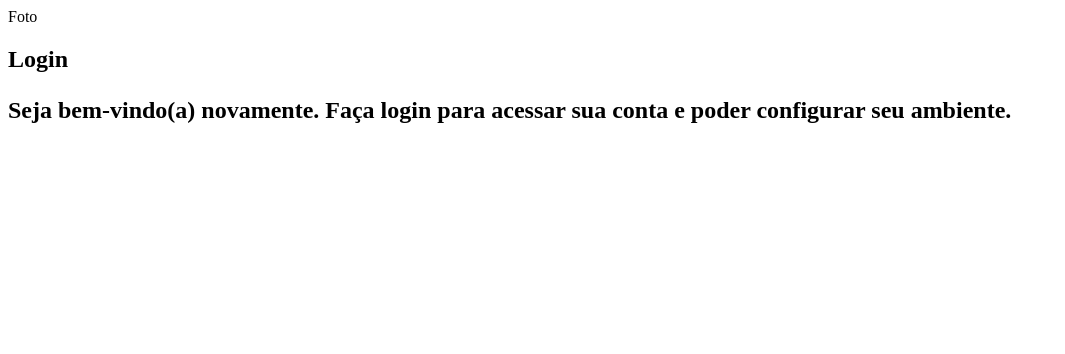
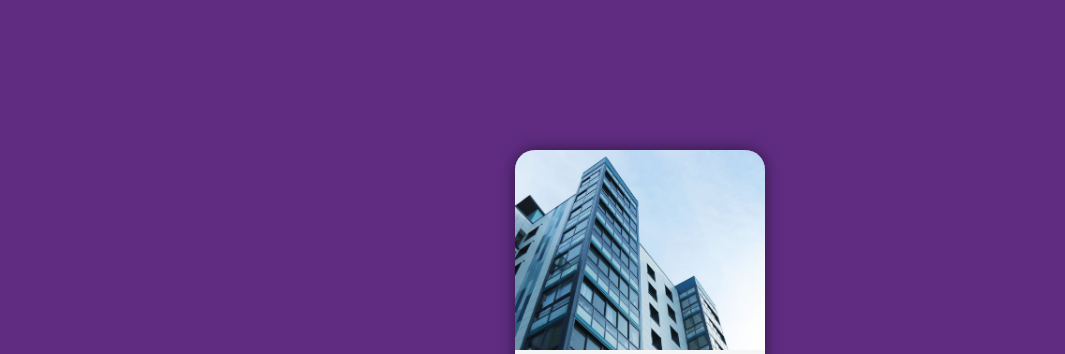
Before and after one commit to VI6IX/ProjetoLogin, a plain HTML site: page index.html in a window 1280 px wide. Shown: the top 354 px of the page, without its empty margins (0-1065 px from the left). Drawn offline with Linux system fonts and the light colour scheme.

Commit message:
CSS básico da tela de login

```diff
--- a/estilos/style.css
+++ b/estilos/style.css
@@ -6,3 +6,52 @@ Paleta de Cores
 Verde: #49a09d
 Lilás: #5f2c82
 */
+
+:root {
+    --verde: #49a09d;
+    --roxo: #5f2c82;
+}
+
+* {
+    font-family: system-ui, -apple-system, BlinkMacSystemFont, 'Segoe UI', Roboto, Oxygen, Ubuntu, Cantarell, 'Open Sans', 'Helvetica Neue', sans-serif;
+    padding: 0px;
+    margin: 0px;
+    box-sizing: border-box;
+}
+
+body, html {
+    background-color: var(--roxo);
+    height: 100vh;
+    width: 100vw;
+}
+
+main {
+    position: relative;
+    height: 100vh;
+    width: 100vw;
+}
+
+section#login {
+    position: absolute;
+    top: 50%;
+    left: 50%;
+    transform: translate(-50%, -50%);
+    overflow: hidden;
+    background-color: whitesmoke;
+    width: 250px;
+    height: 500px;
+    border-radius: 20px;
+    box-shadow: 0px 0px 15px #00000080;
+}
+
+section#login > div#imagem {
+    background: var(--roxo) url(../imagens/metal.jpg) no-repeat;
+    background-size: cover;
+    background-position: left center;
+    height: 200px;
+}
+
+section#login > div#formulario {
+    display: block;
+    padding: 10px;
+}
--- a/index.html
+++ b/index.html
@@ -1,27 +1,28 @@
 <!DOCTYPE html>
 <html lang="pt-br">
+
 <head>
     <meta charset="UTF-8">
     <meta name="viewport" content="width=device-width, initial-scale=1.0">
     <link rel="stylesheet" href="estilos/style.css">
     <title>Login</title>
 </head>
+
 <body>
     <main>
         <section id="login">
             <div id="imagem">
-                Foto
+                <!-- Imagem inserida por CSS -->
             </div>
             <div id="formulario">
-                <h1>
-                    Login
-                    <p>Seja bem-vindo(a) novamente. Faça login para acessar sua conta e poder configurar seu ambiente.</p>
-                    <form action="login.php" method="post">
+                <h1>Login</h1>
+                <p>Seja bem-vindo(a) novamente. Faça login para acessar sua conta e poder configurar seu ambiente.</p>
+                <form action="login.php" method="post">
 
-                    </form>
-                </h1>
+                </form>
             </div>
         </section>
     </main>
 </body>
+
 </html>
```
